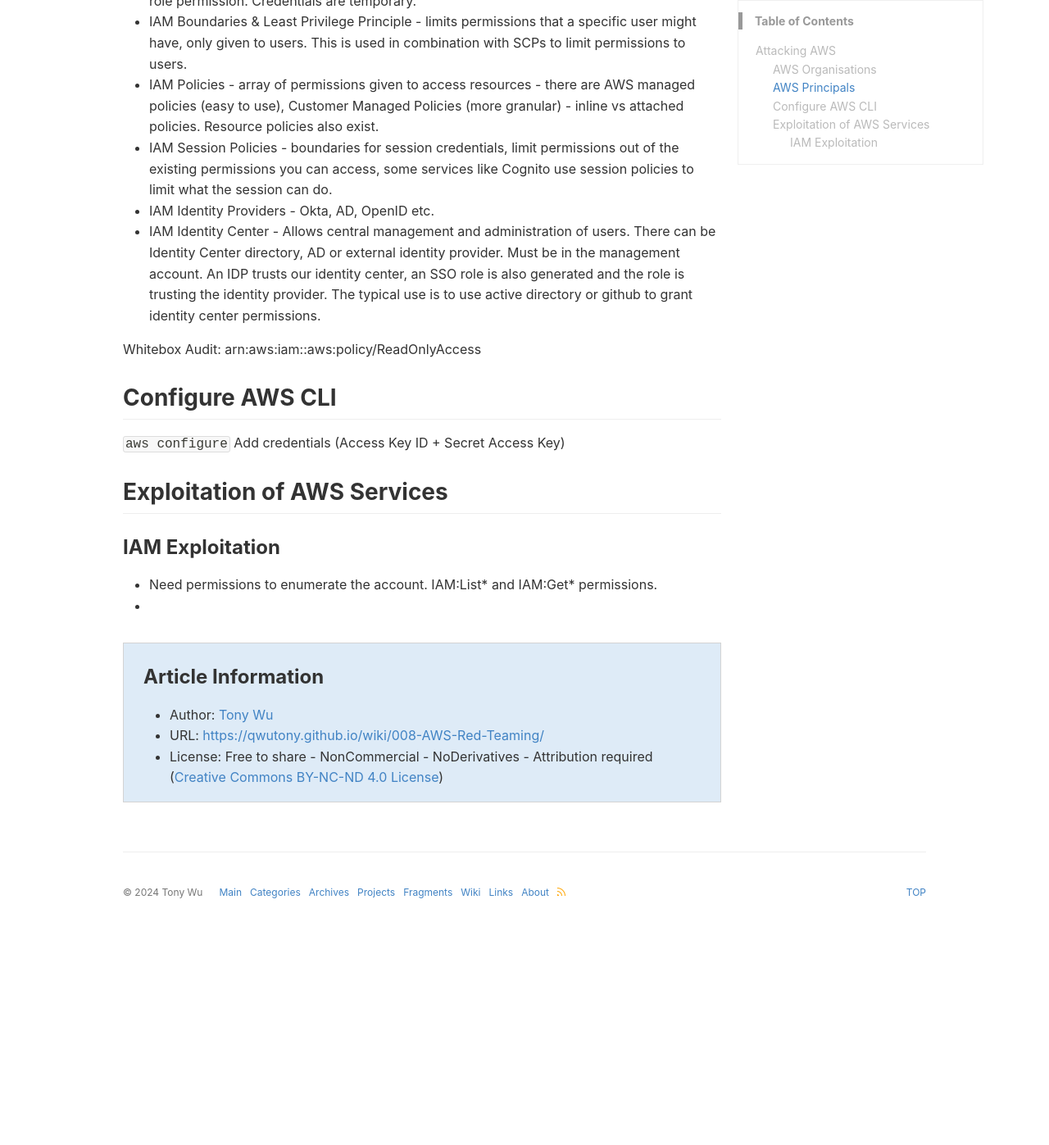
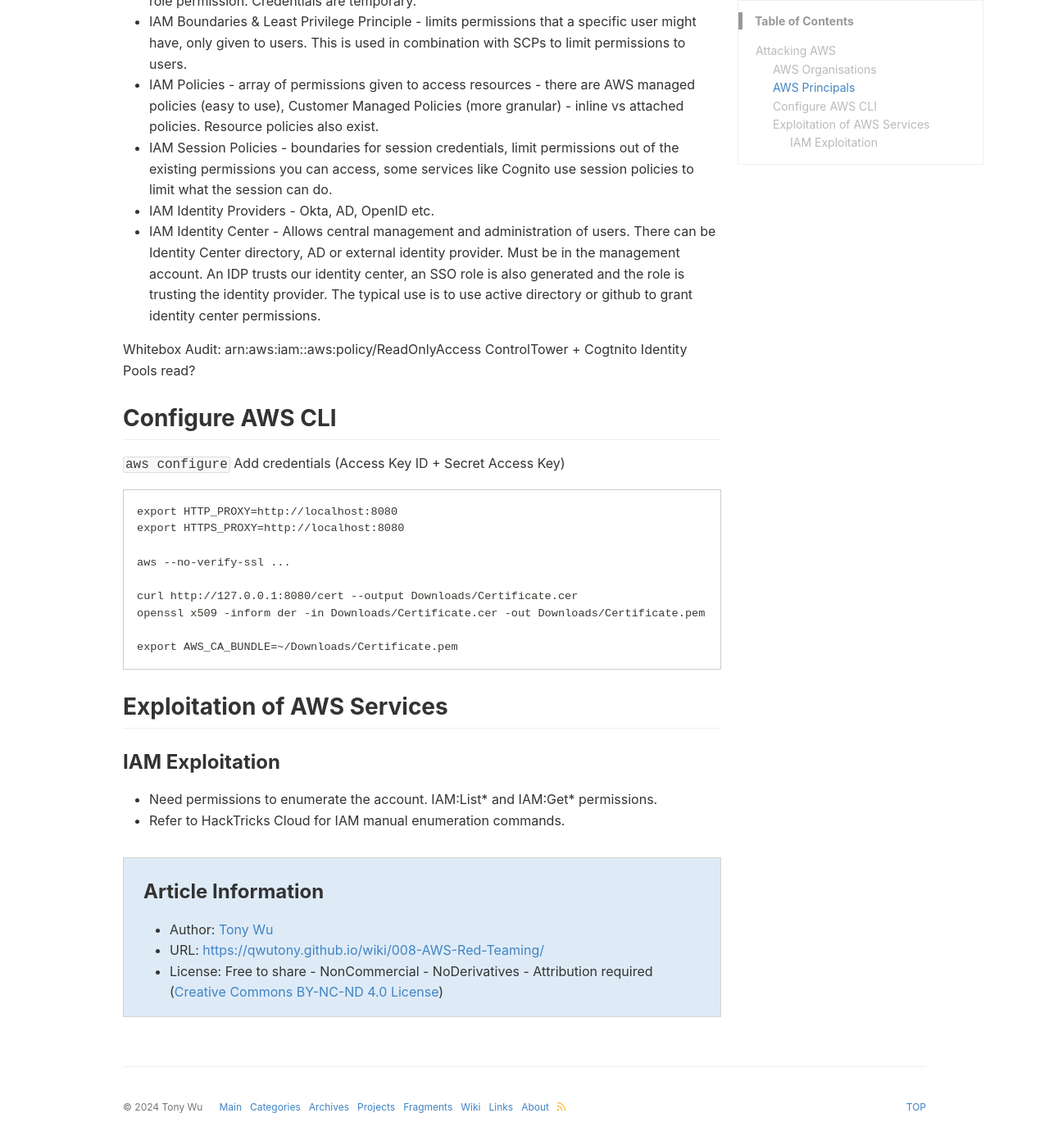
Before and after one commit to qwutony/qwutony.github.io, a Jekyll site: the page built from _wiki/008-AWS-Red-Teaming.md, in a window 1280 px wide and 1400 px high, scrolled down 1077 px. Shown: the top 1397 px of the window at 82% size. Built offline with Jekyll 4.4.1, drawn with Linux system fonts in a browser that asks for light colours; a style sheet for code colours, icons or effects is not loaded; before the commit the page ends 2215 px from its top, so only the background shows below that.

Commit message:
Update 008-AWS-Red-Teaming.md

````diff
--- a/_wiki/008-AWS-Red-Teaming.md
+++ b/_wiki/008-AWS-Red-Teaming.md
@@ -34,12 +34,25 @@ keywords:
   - IAM Identity Center - Allows central management and administration of users. There can be Identity Center directory, AD or external identity provider. Must be in the management account. An IDP trusts our identity center, an SSO role is also generated and the role is trusting the identity provider. The typical use is to use active directory or github to grant identity center permissions.
 
 Whitebox Audit: arn:aws:iam::aws:policy/ReadOnlyAccess
+ControlTower + Cogtnito Identity Pools read?
 
 ## Configure AWS CLI
 ```aws configure```
 Add credentials (Access Key ID + Secret Access Key)
 
+```
+export HTTP_PROXY=http://localhost:8080
+export HTTPS_PROXY=http://localhost:8080
+
+aws --no-verify-ssl ...
+
+curl http://127.0.0.1:8080/cert --output Downloads/Certificate.cer
+openssl x509 -inform der -in Downloads/Certificate.cer -out Downloads/Certificate.pem
+
+export AWS_CA_BUNDLE=~/Downloads/Certificate.pem
+```
+
 ## Exploitation of AWS Services
 ### IAM Exploitation
   - Need permissions to enumerate the account. IAM:List* and IAM:Get* permissions.
-  -
+  - Refer to HackTricks Cloud for IAM manual enumeration commands.
````
